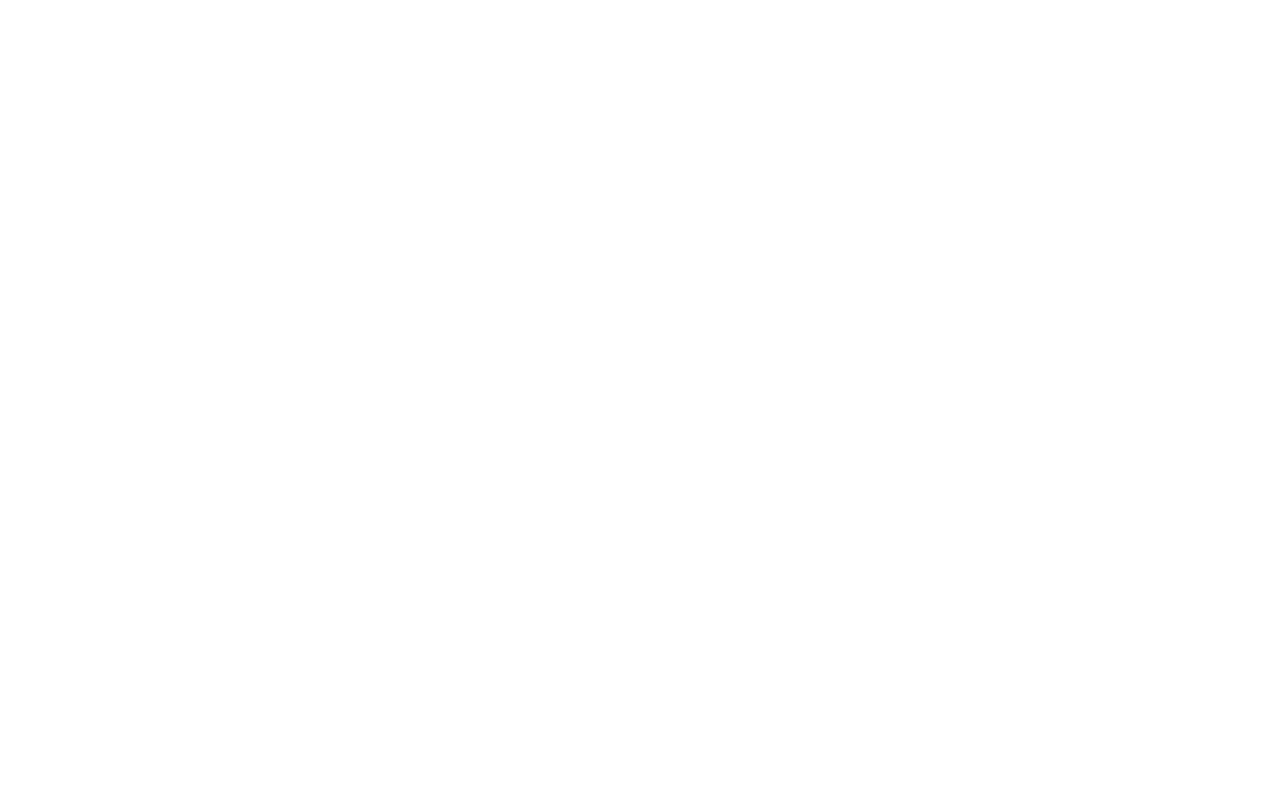
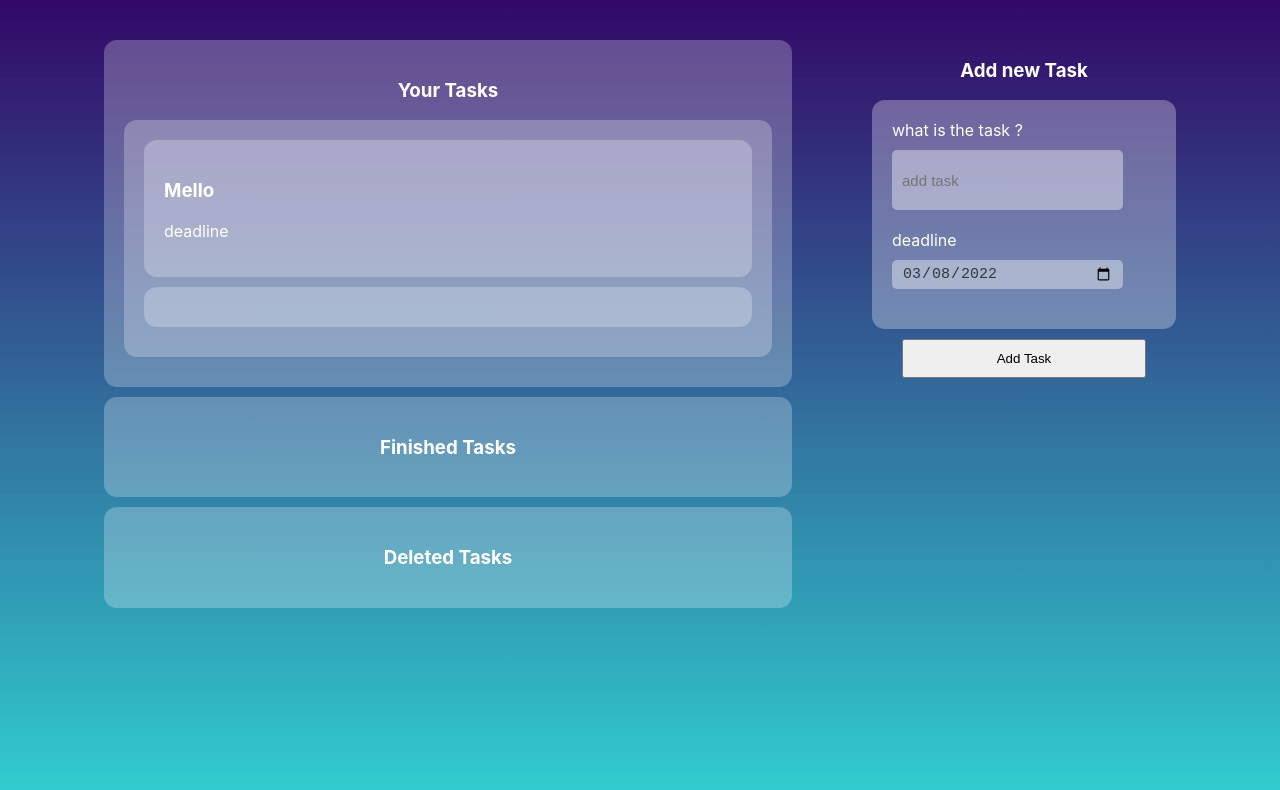
Before and after one commit to Jitu-U/Task-U, a React (Create React App) app: page / in a window 1280 px wide. Shown: the top 790 px of the page. Built offline with nearby package versions, Linux system fonts and the light colour scheme.

Commit message:
Action creater- addingtask

```diff
--- a/package.json
+++ b/package.json
@@ -6,6 +6,7 @@
     "@testing-library/jest-dom": "^5.16.2",
     "@testing-library/react": "^12.1.3",
     "@testing-library/user-event": "^13.5.0",
+    "immer": "^9.0.12",
     "react": "^17.0.2",
     "react-dom": "^17.0.2",
     "react-scripts": "5.0.0",
--- a/src/App.css
+++ b/src/App.css
@@ -1,5 +1,59 @@
 .App {
   text-align: center;
+  display: grid;
+  grid-template-columns: 60% 30%;
+  background-image: linear-gradient(to top, #30cfd0 0%, #330867 100%);
+  min-height: 100vh;
+  color: white;
+  justify-content: center;
+}
+
+section{
+  width: auto;
+ /* background-color: rgba(255,255,255,0.2); */
+  margin: 20px;
+  border-radius: 21px;
+  justify-content: center;
+  padding: 20px;
+}
+
+section div{
+  background-color: rgba(255,255,255,0.25);
+  border-radius: 13px;
+  padding: 20px;
+  margin-bottom: 10px ;
+}
+
+
+form{
+    background-color: rgba(255,255,255,0.3);;
+    padding: 20px;
+    border-radius: 13px;
+    text-align: left;
+    flex-direction: column;
+}
+
+form input{
+  outline: none;
+  background-color: rgba(255,255,255,0.4);
+  border: none;
+  color: rgba(0,0,0,0.7);
+  padding: 5px 10px 5px 10px;
+  border-radius: 5px;
+  margin: 10px 0px 20px 0px;
+  font-size: 15px;
+  width: 80%;
+}
+
+form input[type='text']{
+  height: 50px;
+}
+
+.submit-btn{
+  width: 80%;
+  height: auto;
+  margin: 10px;
+  padding: 10px;
 }
 
 .App-logo {
@@ -13,16 +67,7 @@
   }
 }
 
-.App-header {
-  background-color: #282c34;
-  min-height: 100vh;
-  display: flex;
-  flex-direction: column;
-  align-items: center;
-  justify-content: center;
-  font-size: calc(10px + 2vmin);
-  color: white;
-}
+
 
 .App-link {
   color: #61dafb;
--- a/src/App.js
+++ b/src/App.js
@@ -1,8 +1,66 @@
 import './App.css';
+import store from './store'
+import { taskAdded, taskDeleted } from './actions/actions'
+import TaskCard from './taskCard'
+import { useState } from 'react'
+
+
+
+store.dispatch(taskAdded('Mello'));
+store.dispatch(taskAdded('Mello'));
+console.log(store.getState());
+
+store.dispatch(taskDeleted(1));
+
+
+console.log(store.getState());
+
 
 function App() {
+
+  const todayDate = new Date().toISOString().slice(0, 10)
+  const [task, setTask] = useState('');
+  const [date, setDate] = useState(todayDate);
+
+  function handleSubmit(){
+    store.dispatch(taskAdded(task,date));
+    console.log(store.getState())
+  }
+
   return (
     <div className="App">
+      <section className='tasks'>
+        <div className='pending-tasks'>
+          <h3>Your Tasks</h3>
+          { store.getState().map( task => (<TaskCard key={task.id} description={task.description} date={task.date}>
+            </TaskCard>)) }
+        </div>
+        <div className='finished-task'>
+          <h3>Finished Tasks</h3>
+        </div>
+        <div className='deleted-task'>
+          <h3>Deleted Tasks</h3>
+        </div>
+      </section>
+
+
+      {/* Form to add Task */}
+      <section className='task-form'>
+        <h3>Add new Task</h3>
+        <form className='addTask' id='addTask'>
+          <label> what is the task ?</label>
+          <input type='text'  value={task} placeholder='add task' onChange={ (e) => {
+            setTask(e.target.value);
+          }}></input>
+          <label> deadline</label>
+          <input type='date' value={date} placeholder=' Date' min={todayDate}  onChange={ e => {
+            setDate(e.target.value);
+          }}></input>
+        </form>
+        <button className='submit-btn' onClick={handleSubmit}>
+            Add Task
+          </button>
+      </section>
     </div>
   );
 }
--- /dev/null
+++ b/src/actions/actions.js
@@ -0,0 +1,21 @@
+import * as actiontypes from '../actiontypes/actiontypes'
+
+///------Action creators
+
+//1. to add Task
+export const taskAdded = (description,date) => ({
+    type: actiontypes.TAST_ADDED,
+        payload: {
+          description: description,
+          date: date
+        }
+})
+
+
+//2. to delete a task
+export const taskDeleted = id => ({
+    type: actiontypes.TASK_DELETED,
+        payload: {
+            id: id
+        }
+})
--- /dev/null
+++ b/src/actiontypes/actiontypes.js
@@ -0,0 +1,4 @@
+export const TAST_ADDED = 'taskAdded'
+export const TASK_DELETED = 'taskDeleted'
+export const TASK_MODIFIED = 'taskModified'
+export const TASK_FINISHED = 'taskFinished'
--- a/src/index.js
+++ b/src/index.js
@@ -1,8 +1,12 @@
+import * as actions from './actiontypes/actiontypes'
 import React from 'react';
 import ReactDOM from 'react-dom';
 import './index.css';
 import App from './App';
 import reportWebVitals from './reportWebVitals';
+import store from './store'
+
+
 
 ReactDOM.render(
   <React.StrictMode>
--- /dev/null
+++ b/src/reducers/reducer.js
@@ -0,0 +1,31 @@
+import produce from 'immer'
+import * as actiontypes from '../actiontypes/actiontypes'
+
+let id = 0;
+
+export default function reducer(state = [], action) {
+        switch(action.type){
+            case actiontypes.TAST_ADDED:
+                return [
+                    ...state,{
+                        id:  ++id,
+                        description: action.payload.description,
+                        deadline:  action.payload.date,
+                        isComplete: false,
+                    }
+
+                ];
+            case actiontypes.TASK_FINISHED:
+            return produce(state, newState => {
+                const todo = newState.find(todo => todo.id === id)
+                todo.done = !todo.done;
+            })
+
+            case actiontypes.TASK_DELETED:
+                return state.filter( task => task.id !== action.payload.id);
+            case actiontypes.TASK_MODIFIED:
+                return
+            default:
+                return state
+        }
+}
--- /dev/null
+++ b/src/store.js
@@ -0,0 +1,7 @@
+import { createStore } from "redux";
+import reducer from "./reducers/reducer";
+
+
+const store = createStore(reducer);
+
+export default store;
--- /dev/null
+++ b/src/taskCard.css
@@ -0,0 +1,7 @@
+.cardContainer{
+
+}
+
+.content{
+    text-align: left;
+}
--- /dev/null
+++ b/src/taskCard.js
@@ -0,0 +1,18 @@
+import './taskCard.css'
+import React from 'react'
+
+function taskCard(props) {
+  return (
+    <div className='card-container'>
+        <div className='content'>
+        <h3>{props.description}</h3>
+        <p>deadline {props.date}</p>
+        </div>
+        <div className='actions'>
+
+        </div>
+    </div>
+  )
+}
+
+export default taskCard
```
